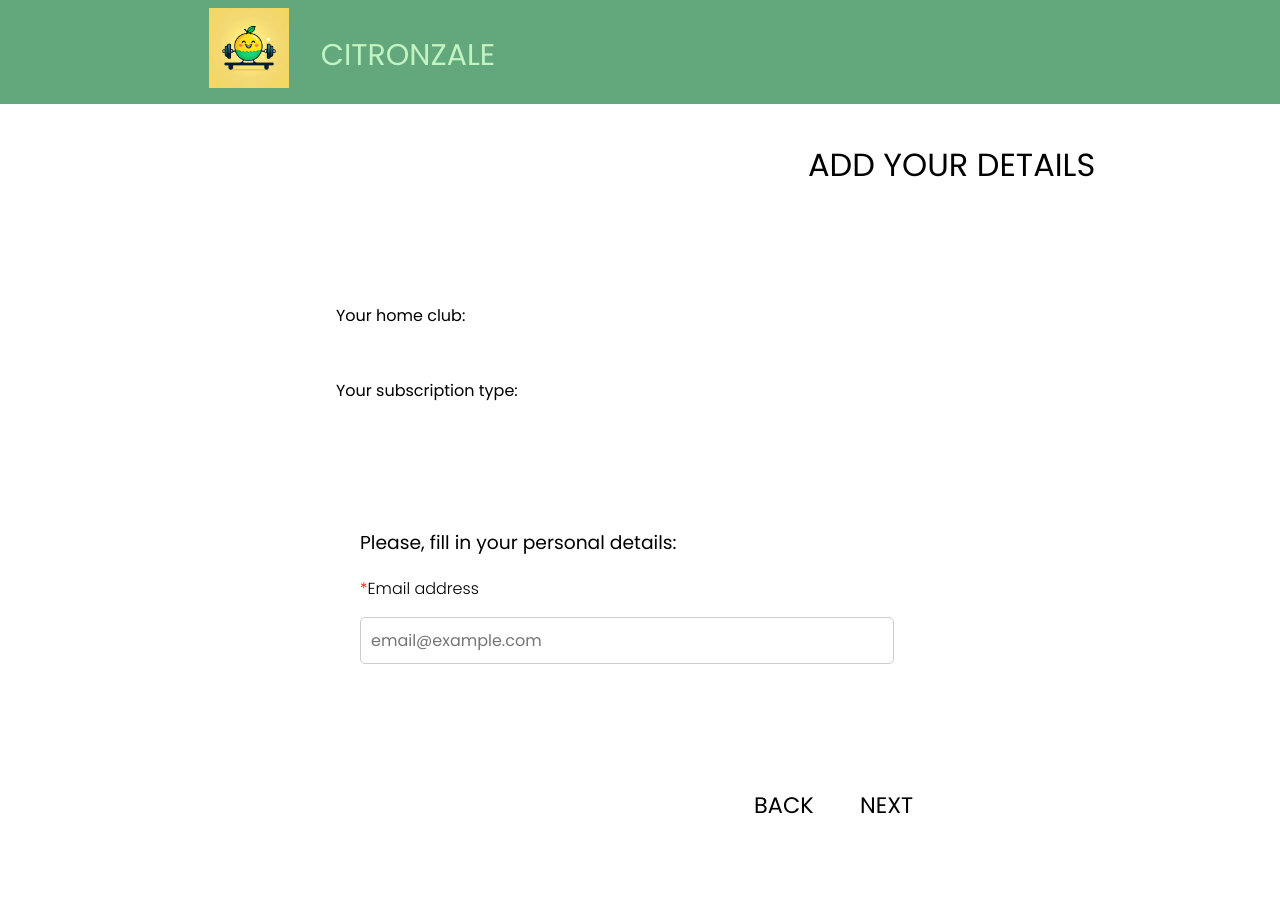
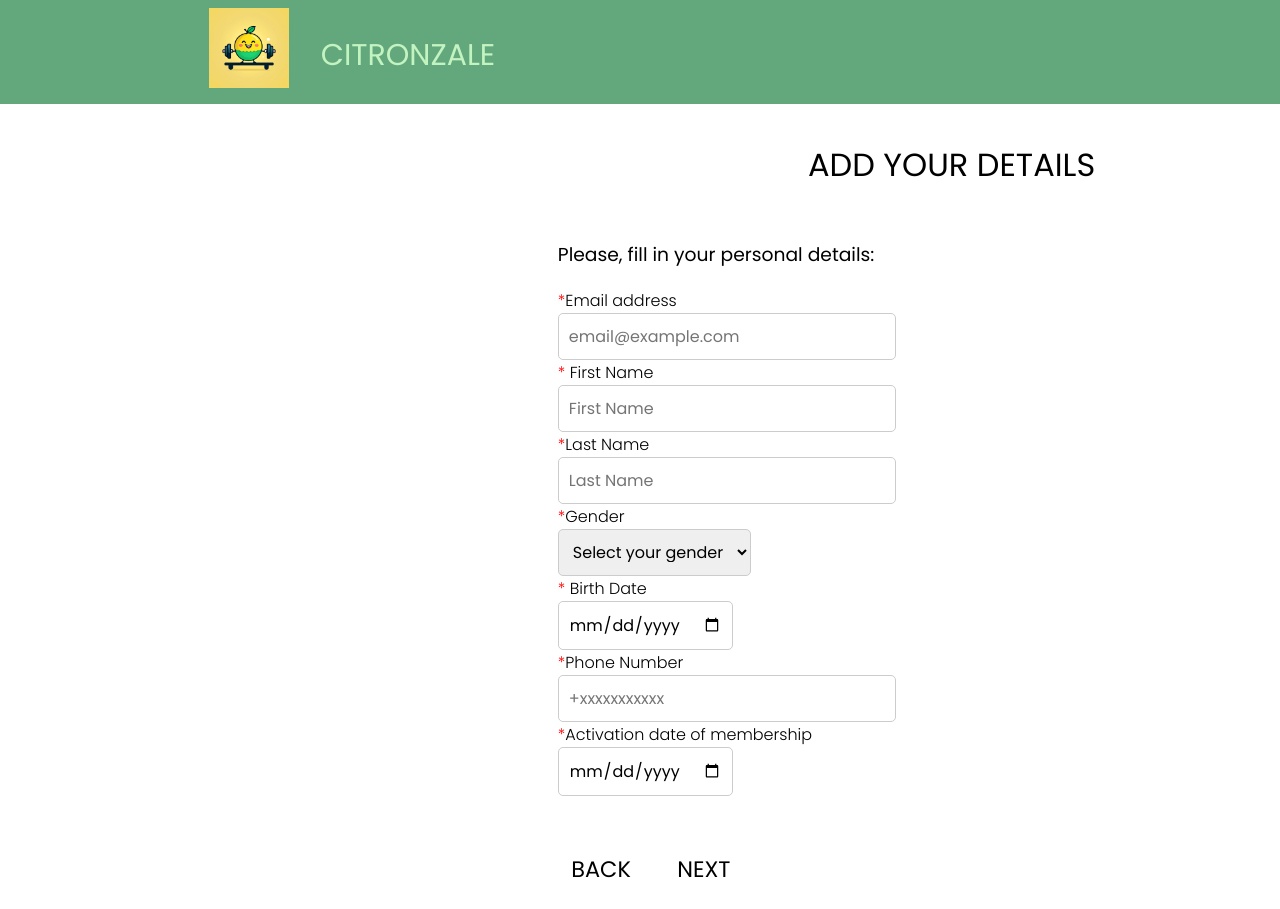
Before and after one commit to 21DP2MLejn/CitronZaleGYM, a Vue app in the folder frontend/CitronZale/: page /checkout-details in a window 1280 px wide. Shown: the top 909 px of the page. Built offline with nearby package versions, Linux system fonts and the light colour scheme.

Commit message:
singlepage payment page, updates on prices page and components

```diff
--- a/frontend/CitronZale/src/views/CheckOutClub.vue
+++ /dev/null
@@ -1,11 +0,0 @@
-<template>
-    <div>
-        CLUBS
-    </div>
-</template>
-
-<script></script>
-
-<style scoped>
-
-</style>
--- a/frontend/CitronZale/src/views/CheckOutDetails.vue
+++ b/frontend/CitronZale/src/views/CheckOutDetails.vue
@@ -7,40 +7,183 @@
         <h1>ADD YOUR DETAILS</h1>
     </div>
     <div class="center">
-        <div class="details-container">
-            <div class="completion-bar"></div>
-            <div class="details-content">
-                <div class="home-club">
+          <div class="details-content">
+        <!-- Conditionally render input fields based on the current step -->
+        <div v-if="step ===  1">
+            <h3>Please, fill in your personal details:</h3>
+            <form action="">
+                <label for="email"> <span class="required">*</span>Email address</label>
                     <br>
-                    <p>Your home club:</p>
+                <input id="email" v-model="email" type="text" placeholder="email@example.com" required>
+                    <br>
+                <label for="firstname"> <span class="required">*</span> First Name</label>
+                    <br>
+                <input  id="firstname" type="text" v-model="firstname" placeholder="First Name" required>
+                    <br>
+                <label for="lastname"> <span class="required">*</span>Last Name</label>
+                    <br>
+                <input id="lastname" type="text" v-model="lastname" placeholder="Last Name" required>
+                    <br>
+                <label for="gender"><span class="required">*</span>Gender</label>
+                    <br>
+                <select name="gender" id="gender" v-model="gender" required>
+                    <option value="">Select your gender</option>
+                    <option value="Man">Man</option>
+                    <option value="Woman">Woman</option>
+                </select>
+                    <br>
+                <label for="birthdate"><span class="required">*</span> Birth Date</label>
+                    <br>
+                <input id="birthdate" type="date" v-model="birthdate" placeholder="Birth Date" required>
+                    <br>
+                <label for="phonenumber"><span class="required">*</span>Phone Number</label>
+                    <br>
+                <input id="phonenumber" type="tel" v-model="phonenumber" placeholder="+xxxxxxxxxxx" required>
+                    <br>
+                <label for="activationdate"><span class="required">*</span>Activation date of membership</label>
+                    <br>
+                <input id="activationdate" type="date" v-model="activationdate" placeholder="" required>
+            </form>
+
+        </div>
+        <div v-if="step ===  2">
+            <form action="">
+                <label for="selectClubs"> <span class="required">*</span>Your home club:</label>
+                    <br>
+                <select name="clubs" id="selectClubs" v-model="homeClub" required>
+                    <option value="">Select your home club</option>
+                    <option value="Bolderaja">Bolderaja</option>
+                    <option value="Ogre">Ogre</option>
+                    <option value="Teika">Teika</option>
+                </select>
+                    <br>
+                    <br>
+                <label for="subscriptiontype"><span class="required">*</span> Select your subscription type</label>
+                    <br>
+                <select name="subscription" id="subscriptiontype" v-model="subscriptionType" required>
+                    <option value="">Select your subscription type</option>
+                    <option value="Regular">Regular</option>
+                    <option value="Flex">Flex</option>
+                    <option value="Super">Super</option>
+                    <option value="Deluxe">Deluxe</option>
+                </select>
+                    <br>
+                    <br>
+                <label for="addons"><span class="required">*</span> Select your addons:</label>
+                <div class="checkbox" id="addons" >
+                    <input type="checkbox" id="water" name="water" value="Water" required v-model="water">
+                    <label for="water">Additional water refill</label>
+                    <br>
+                    <input type="checkbox" id="sauna" name="sauna" value="Sauna" required v-model="sauna">
+                    <label for="sauna">Sauna usage</label>
+                    <br>
+                    <input type="checkbox" id="massage" name="massage" value="Massage" required v-model="massage">
+                    <label for="massage">Electrical massage machine</label>
+                    <br>
+                    <input type="checkbox" id="none" name="none" value="None" required v-model="none">
+                    <label for="none">None</label>
+                    <br>
                 </div>
-                <div class="subscription-type">
-                    <br>
-                    <p>Your subscription type:</p>
-                </div>
-            </div>
-            <div class="personal-details">
-                <h3>Please, fill in your personal details:</h3>
-                <label for="email"> <span class="required">*</span>Email address</label>
-                <input id="email" type="text" placeholder="email@example.com">
-            </div>
-            <div class="button-container">
-                <button>BACK</button>
-                <button>NEXT</button>
-            </div>
+
+            </form>
+
+        </div>
+        <div v-if="step ===  3">
+
         </div>
     </div>
+    </div>
+        <div class="button-container">
+            <button @click="goBack">BACK</button>
+            <button @click="goNext">NEXT</button>
+        </div>
+
 </main>
 </template>
 
 <script>
 import TopSection from '../components/TopSection.vue';
 
-export default{
+export default {
     components: {
         TopSection
+    },
+    data() {
+        return {
+            step:  1,
+            email: '',
+            firstname: '',
+            lastname: '',
+            birthdate: '',
+            gender: '',
+            phonenumber:'',
+            activationdate:'',
+            homeClub: '',
+            subscriptionType: '',
+            water: '',
+            sauna: '',
+            massage: '',
+            none:'',
+
+
+        };
+    },
+    methods: {
+        goBack() {
+            if (this.step >  1) {
+                this.step--;
+            }
+        },
+    goNext() {
+        // Validate input before advancing
+        if (this.step ===  1 && !this.email) {
+            alert('Please enter your email address.');
+            return;
+        }
+        if (this.step ===  1 && !this.firstname) {
+            alert('Please enter your first name.');
+            return;
+        }
+        if (this.step ===  1 && !this.lastname) {
+            alert('Please enter your last name.');
+            return;
+        }
+        if (this.step ===  1 && !this.gender) {
+            alert('Please select your gender.');
+            return;
+        }
+        if (this.step ===  1 && !this.birthdate) {
+            alert('Please enter your birth date.');
+            return;
+        }
+        if (this.step ===  1 && !this.phonenumber) {
+            alert('Please enter your phone number.');
+            return;
+        }
+        if (this.step ===  1 && !this.activationdate) {
+            alert('Please enter your activation date of membership.');
+            return;
+        }
+        if (this.step ===  2 && !this.homeClub) {
+            alert('Please select your home club.');
+            return;
+        }
+        if (this.step ===  3 && !this.subscriptionType) {
+            alert('Please select your subscription type.');
+            return;
+        }
+        // If validation passes, advance to the next step
+        this.step++;
+
+        // If this is the last step, redirect to a new page or perform some other action
+        if (this.step >  3) {
+            // Redirect to a new page
+            this.$router.push('/next-page');
+        }
     }
 }
+}
+
 </script>
 
 <style scoped>
@@ -56,7 +199,8 @@ export default{
     align-content: center;
     justify-content: center;
     position: relative;
-    top: 5rem;
+    top: 2rem;
+    height: 38rem;
 }
 .top-section{
     margin: 0;
@@ -69,6 +213,8 @@ export default{
     width: 40rem;
     height: 40rem;
     position: relative;
+    display: flex;
+    z-index: 2;
 }
 
 
@@ -80,7 +226,8 @@ export default{
     width: 100%;
     height: 10rem;
     position: relative;
-    left: 1rem;
+    left: 43.5%;
+
 }
 .personal-details{
     width: 100%;
@@ -93,16 +240,20 @@ export default{
 }
 
 .personal-details input{
-    width: 80%;
+    width: 100%;
     position: relative;
     top: 1rem;
 }
 .button-container{
-    width: 15rem;
+    width: 100%;
     height: 3rem;
     position: relative;
-    top: 10rem;
-    left: 25rem;
+    top: 3rem;
+    margin: 0;
+    padding: 0%;
+    display: flex;
+    justify-content: center;
+    align-content: center;
 }
 
 button {
--- a/frontend/CitronZale/src/views/CheckOutMembership.vue
+++ /dev/null
@@ -1,11 +0,0 @@
-<template>
-    <div>
-        Membership
-    </div>
-</template>
-
-<script></script>
-
-<style scoped>
-
-</style>
--- a/frontend/CitronZale/src/views/CheckOutPayment.vue
+++ /dev/null
@@ -1,15 +0,0 @@
-<template>
-    <div>
-        hello payments
-    </div>
-</template>
-
-<script>
-export default {
-
-}
-</script>
-
-<style scoped>
-
-</style>
--- a/frontend/CitronZale/src/views/Prices.vue
+++ b/frontend/CitronZale/src/views/Prices.vue
@@ -23,7 +23,7 @@
                 <li>Rewrite membership to another person</li>
                 <li>Minimal period of contract: 12months</li>
             </ul>
-            <router-link to="/checkout-details"><button id="buyregular">BUY NOW</button></router-link>
+
         </div>
         <div class="card flex" id="flexsub">
             <h2>Flex</h2>
@@ -36,7 +36,7 @@
                 <li>Intro training</li>
                 <li>Minimal period of contract: 12months</li>
             </ul>
-            <router-link to="/checkout-details"><button id="buyflex"> BUY NOW </button></router-link>
+
         </div>
         <div class="card super" id="supersub">
             <h2>Super</h2>
@@ -51,7 +51,7 @@
                 <li>Sauna</li>
                 <li>Unlimited period of contract</li>
             </ul>
-            <router-link to="/checkout-details"><button id="buysuper"> BUY NOW </button></router-link>
+
 
         </div>
         <div class="card deluxe" id="deluxesub">
@@ -69,8 +69,10 @@
                 <li>Water refill every 20 minutes</li>
                 <li>Unlimited period of contract</li>
             </ul>
-            <router-link to="/checkout-details"><button id="buydeluxe">BUY NOW</button></router-link>
         </div>
+    </div>
+    <div class="button-container">
+      <router-link to="/checkout-details"><button id="buyflex"> BUY NOW </button></router-link>
     </div>
     <div class="trial">
         <FreeTrial />
@@ -290,6 +292,16 @@ img{
     font-weight: var(--font-bold);
 }
 
+.button-container{
+  position: relative;
+  top: 8rem;
+  width: 100%;
+  height: auto;
+  display: flex;
+  align-content: center;
+  justify-content: center;
+}
+
 
   @media (max-width: 768px) {
     .card {
```
Also changed, not shown: frontend/CitronZale/src/components/Introduction.vue (+14 -21 lines), frontend/CitronZale/src/views/CheckOutAddons.vue (deleted, +0 -15 lines).
